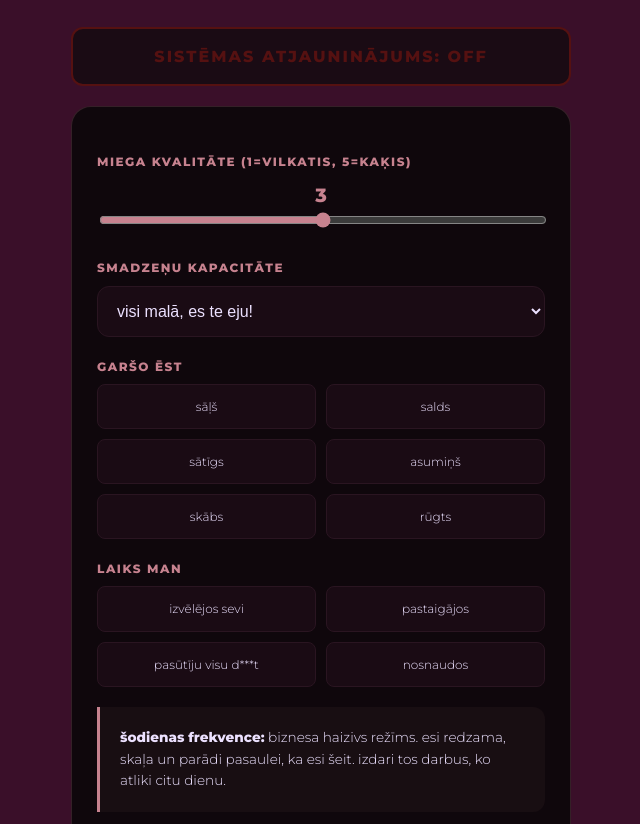
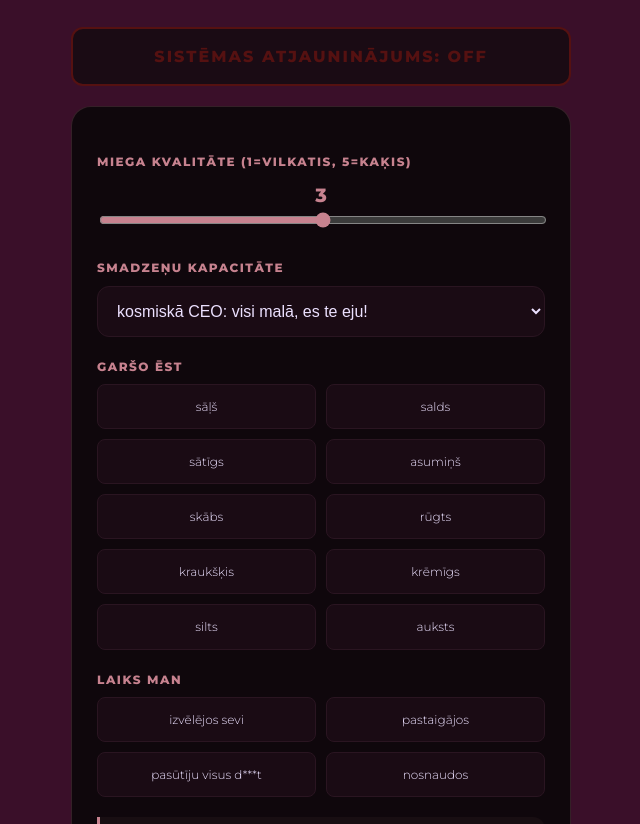
Before and after one commit to zimolsnoenas/sieviska-operetajsistema, a plain HTML site: page index.html in a window 1280 px wide. Shown: the part 128-952 px from the top of the page, without its empty margins (319-959 px from the left). Drawn offline with Linux system fonts and the light colour scheme.

Commit message:
Update index.html

```diff
--- a/index.html
+++ b/index.html
@@ -61,10 +61,10 @@
 
         <label>smadzeņu kapacitāte</label>
         <select id="vibe" onchange="updateIntel()">
-            <option value="biznesa haizivs">visi malā, es te eju!</option>
-            <option value="kartupelis">miglas rīts/diena/vakars</option>
-            <option value="kompānijas dvēsele">sabiedrības dvēsele</option>
-            <option value="orākuls">lasu starp rindiņām</option>
+            <option value="kosmiskā CEO">kosmiskā CEO: visi malā, es te eju!</option>
+            <option value="error 404">error 404: domas nav atrastas</option>
+            <option value="sociālā baterija: 100%">sociālā baterija 100%: sabiedrības dvēsele</option>
+            <option value="slēptās funkcijas: ON">slēptās funcijas ON: lasu starp rindiņām</option>
         </select>
 
         <label>garšo ēst </label>
@@ -75,13 +75,17 @@
             <div class="chip craving" onclick="chipToggle(this)" data-id="Spicy">asumiņš</div>
             <div class="chip craving" onclick="chipToggle(this)" data-id="Sour">skābs</div>
             <div class="chip craving" onclick="chipToggle(this)" data-id="Bitter">rūgts</div>
+            <div class="chip craving" onclick="chipToggle(this)" data-id="Crunchy">kraukšķis</div>
+            <div class="chip craving" onclick="chipToggle(this)" data-id="Creamy">krēmīgs</div>
+            <div class="chip craving" onclick="chipToggle(this)" data-id="Warm">silts</div>
+            <div class="chip craving" onclick="chipToggle(this)" data-id="Cold">auksts</div>
         </div>
 
         <label>laiks man</label>
         <div class="chip-grid">
             <div class="chip ritual" onclick="this.classList.toggle('active')">izvēlējos sevi</div>
             <div class="chip ritual" onclick="this.classList.toggle('active')">pastaigājos</div>
-            <div class="chip ritual" onclick="this.classList.toggle('active')">pasūtīju visu d***t</div>
+            <div class="chip ritual" onclick="this.classList.toggle('active')">pasūtīju visus d***t</div>
             <div class="chip ritual" onclick="this.classList.toggle('active')">nosnaudos</div>
         </div>
 
@@ -97,19 +101,23 @@
 
     <script>
         const modeIntel = {
-            "biznesa haizivs": "<b>šodienas frekvence:</b> biznesa haizivs režīms. esi redzama, skaļa un parādi pasaulei, ka esi šeit. izdari tos darbus, ko atliki citu dienu.",
-            "kartupelis": "<b>šodienas frekvence:</b> šī ir Tava oficiālā atļauja šodien būt kartupelim. nenoslogo sevi ar uzdevumiem, kas var pagaidīt. labs laiks izanalizēt analītikas datus. :)",
-            "kompānijas dvēsele": "<b>šodienas frekvence:</b> šodien Tev ir atvērusies kosmiska čakra. labs laiks, lai atvieglotu dzīvi uz priekšdienām (veidot saturu, komunicēt, draudzēties utt).",
-            "orākuls": "<b>šodienas frekvence:</b> stratēģija ir Tavs otrais vārds. labs laiks 'izravēt' savu saturu, piedāvājumu un citas lietas."
+            "kosmiskā CEO": "<b>šodienas frekvence:</b> biznesa lēdijas režīms. esi redzama, skaļa un parādi pasaulei, ka esi šeit. izdari tos darbus, ko atliki citu dienu.",
+            "error 404": "<b>šodienas frekvence:</b> šī ir Tava oficiālā atļauja šodien būt aizkadrā. nenoslogo sevi ar uzdevumiem, kas var pagaidīt. labs laiks izanalizēt analītikas datus. :)",
+            "sociālā baterija: 100%": "<b>šodienas frekvence:</b> šodien Tev ir atvērusies kosmiska čakra. labs laiks, lai atvieglotu dzīvi uz priekšdienām (veidot saturu, komunicēt, draudzēties utt).",
+            "slēptās funkcijas: ON": "<b>šodienas frekvence:</b> stratēģija ir Tavs otrais vārds. labs laiks 'izravēt' savu saturu, piedāvājumu un citas lietas, kuras šķiet 'iesprūdušas'."
         };
 
         const craveIntel = {
-            Salt: "<b>sistēma:</b> Tavs organisms grib minerāļus un pēc iespējas mazāk stresa. padzeries ūdeni, dziļi ieelpo, Tu esi drošībā.",
-            Sweet: "<b>sistēma:</b> Tavs organisms pieprasa enerģijas lādiņu. iespējams dopamīna trūkums. pabeidz kādu sīkumu vai izstaipies.",
-            Savory: "<b>sistēma:</b> Tavs organisms grib proteīnus. šoreiz atpūta ir produktīvākais, ko vari darīt.",
-            Spicy: "<b>sistēma:</b> Tavam ķermenim vajag sajust, ka tas ir dzīvs. endorfīnu medības!",
-            Sour: "<b>sistēma:</b> Tavs gremošanas trakts prasa palīdzību, lai labāk funkcionētu.",
-            Bitter: "<b>sistēma:</b> Tavas aknas grib palīdzīgu roku liekā izvadei. atvieglo tām darbu."
+            Salt: "<b>sistēma:</b> Tavs organisms grib minerāļus un pēc iespējas mazāk stresa. padzeries ūdeni, dziļi ieelpo, Tu esi drošībā. pievērs uzmanību sirdsdarbībai (sitieni x min), asinsspiedienam un vielmaiņai.",
+            Sweet: "<b>sistēma:</b> Tavs organisms pieprasa enerģijas lādiņu. iespējams dopamīna trūkums. pabeidz kādu sīkumu vai izstaipies. pievērs uzmanību savai atmiņai, miega kvalitātei un imūnsistēmai.",
+            Savory: "<b>sistēma:</b> Tavs organisms grib proteīnus, dzelzi, B-vitamīnus. šoreiz atpūta ir produktīvākais, ko vari darīt. pievērs uzmanību noguruma līmenim, un samazini mentālo slogu, ja tas ir iespējams.",
+            Spicy: "<b>sistēma:</b> Tavam ķermenim vajag sajust, ka tas ir dzīvs. endorfīnu medības! pievērs uzmanību sāpēm ķermenī un vispārīgam pašsajūtas līmenim.",
+            Sour: "<b>sistēma:</b> Tavs gremošanas trakts prasa palīdzību, lai labāk funkcionētu. pievērs uzmanību sajūtām pēc ēšanas un vēdera izejai.",
+            Bitter: "<b>sistēma:</b> Tavas aknas grib palīdzīgu roku liekā izvadei. atvieglo tām darbu. pievērs uzmanību sajūtām ķermenī, rūgti ēdieni 'atdzesē', iespējams iekaisuma indikators.",
+            Crunchy: "<b>sistēma:</b> Tavs ķermenis grib atbrīvoties no spriedzes/stresa. iespējams, ka Tev ir pārāk liels mentālais slogs, vai trauksmes pazīmes. īsa sazemēšanās taktika un kraukšķīgs našķis palīdzēs atslābināties.",
+            Creamy: "<b>sistēma:</b> Tavs ķermenis alkst pēc nedaudz maiguma un rūpēm. pievērs uzmanību savām emocijām un sajūtām ķermenī. nekautrējies uzrunāt kādu tuvu cilvēku tāpat vien, mums visiem ik pa laikam vajag ar kādu izrunāties par visu un neko. :)",
+            Warm: "<b>sistēma:</b> Tavs ķermenis vēlas drošības sajūtu. pievērs uzmanību savai gremošanas sistēmai un stresa līmenim. nekautrējies uzrunāt sev tuvu cilvēku, ja jūti, ka dzīve notiek pārāk strauji.",
+            Cold: "<b>sistēma:</b> Tavs ķermenis vēlas 'pamosties' vai arī iekšēji atvēsināties. pievērs uzmanību 'miglainām' domām un tam, kā Tu izjūti emocijas un sajūtas."
         };
 
         function toggleBleed() {
@@ -153,12 +161,26 @@
        function load() {
     let h = JSON.parse(localStorage.getItem('bladeLV_v3')) || [];
     const container = document.getElementById('history');
+
+    let html = "";
+
     h.forEach(e => {
         const bClass = e.bleeding ? 'is-bleeding' : '';
         const bTag = e.bleeding ? '<span style="color:var(--bleed)">🩸 PLŪDI</span> | ' : '';
-                container.innerHTML += `<div class="entry ${bClass}"><strong>${e.date}</strong> | ${bTag}${e.vibe}<br><small>miegs: ${e.sleep}/5 | garšo: ${e.cravings.join(', ') || '-'}</small><br><small>rūpes: ${e.rituals.join(', ') || '-'}</small><p>${e.notes}</p></div>`;
+
+        html += `<div class="entry ${bClass}">
+            <strong>${e.date}</strong> | ${bTag}${e.vibe}
+            <br>
+            <small>miegs: ${e.sleep}/5 | garšo: ${e.cravings.join(', ') || '-'}</small>
+            <br>
+            <small>rūpes: ${e.rituals.join(', ') || '-'}</small>
+            <p>${e.notes}</p>
+        </div>`;
     });
+
+    container.innerHTML = html;
 }
+
         load();
         updateIntel();
     </script>
```
Lines whose indentation alone changed are shown as unchanged.
